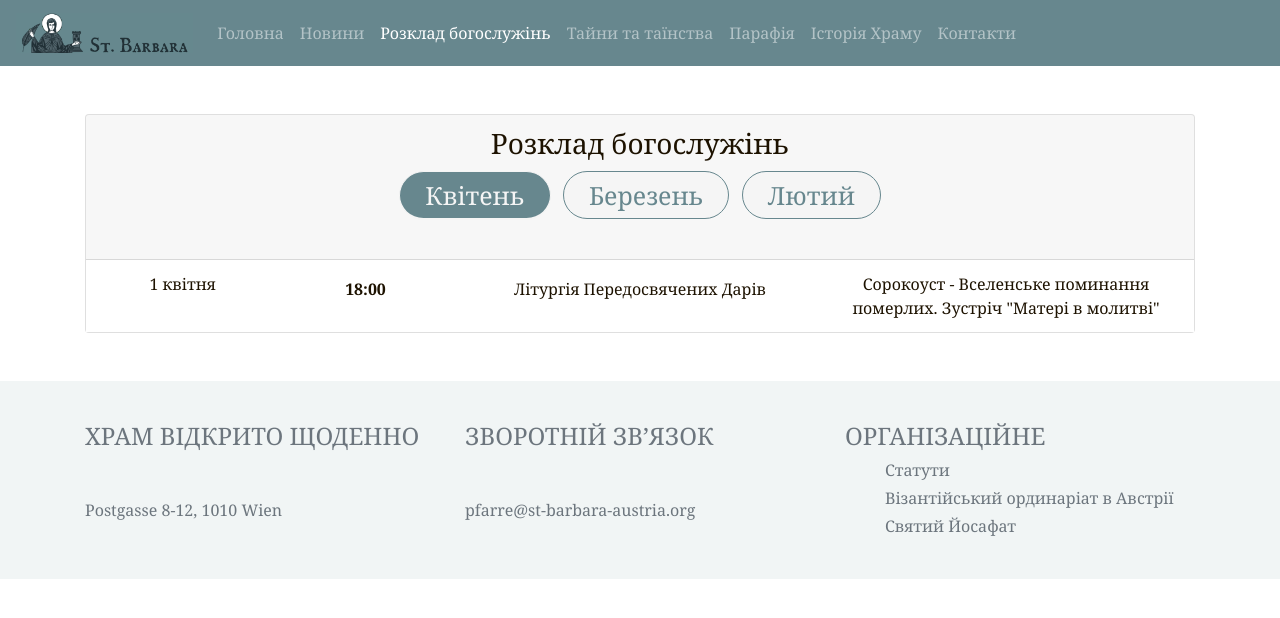
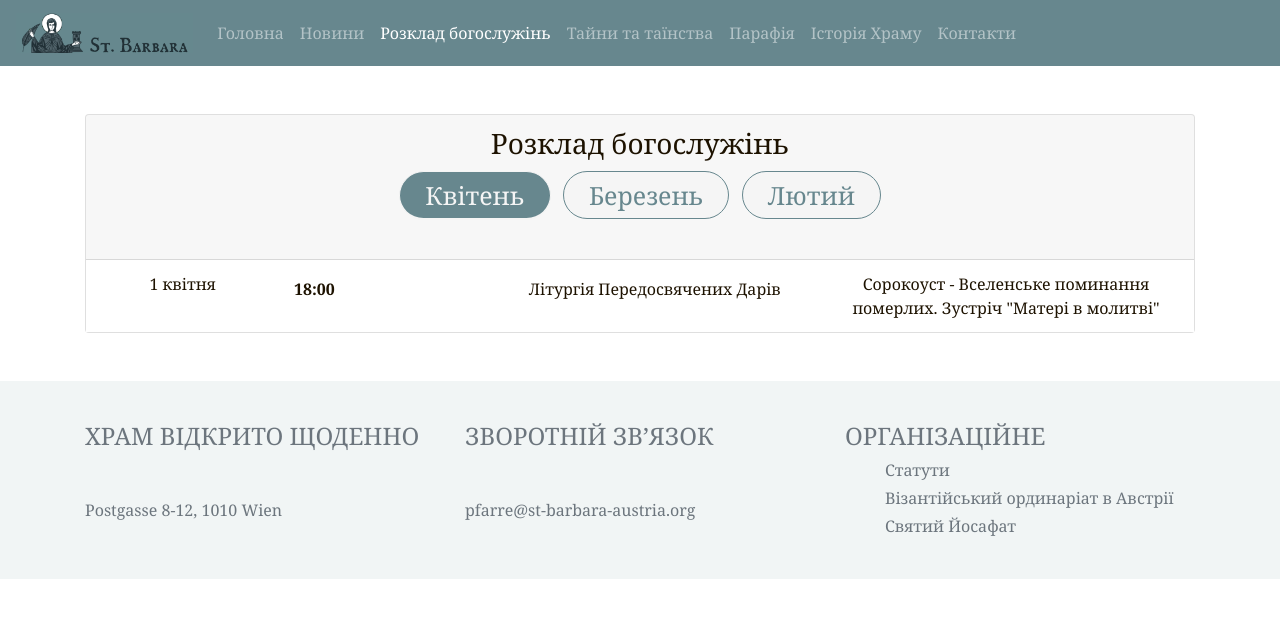
Before and after one commit to n3braska/jekyll, a Jekyll site: the page built from timetable.html, in a window 1280 px wide. Shown: the top 618 px of the page. Built offline with Jekyll 4.4.1, drawn with Linux system fonts in a browser that asks for light colours.

Commit message:
Mobile layout updated

```diff
--- a/timetable.html
+++ b/timetable.html
@@ -44,24 +44,17 @@
                             {% assign month_name = site.data.months.dictionary | where:"number", month_number | first %}
                             {{month_name.genetiv}}
                         </div>
-                        <div class="col-sm-2 atext-c center">
+                        <div class="col-sm-6 atext-c center">
                             <table style="width:100%">
                                     {% for event in entry.event  %}
                                 <tr>
-                                    <td  class="m-2 center"><strong>{{ event.time }}</strong></td>
+                                    <td  class="m-2 atext-c" style="text-align: left;"><strong>{{ event.time }}</strong></td>
+                                    <td  class="m-2  atext-c center">{{ event.title}}</td>
                                 </tr>
                                     {% endfor %}
                             </table>
                         </div>
-                        <div class="col-sm-4 atext-c center">
-                            <table style="width:100%">
-                                    {% for event in entry.event %}
-                                <tr>
-                                    <td  class="m-2 center">{{ event.title}}</td>
-                                </tr>
-                                    {% endfor %}
-                            </table>
-                        </div>
+
                         <div class="col-sm-4 atext-c center">{{entry.occasion}}</div>
                     </div>
                 </li>
```
